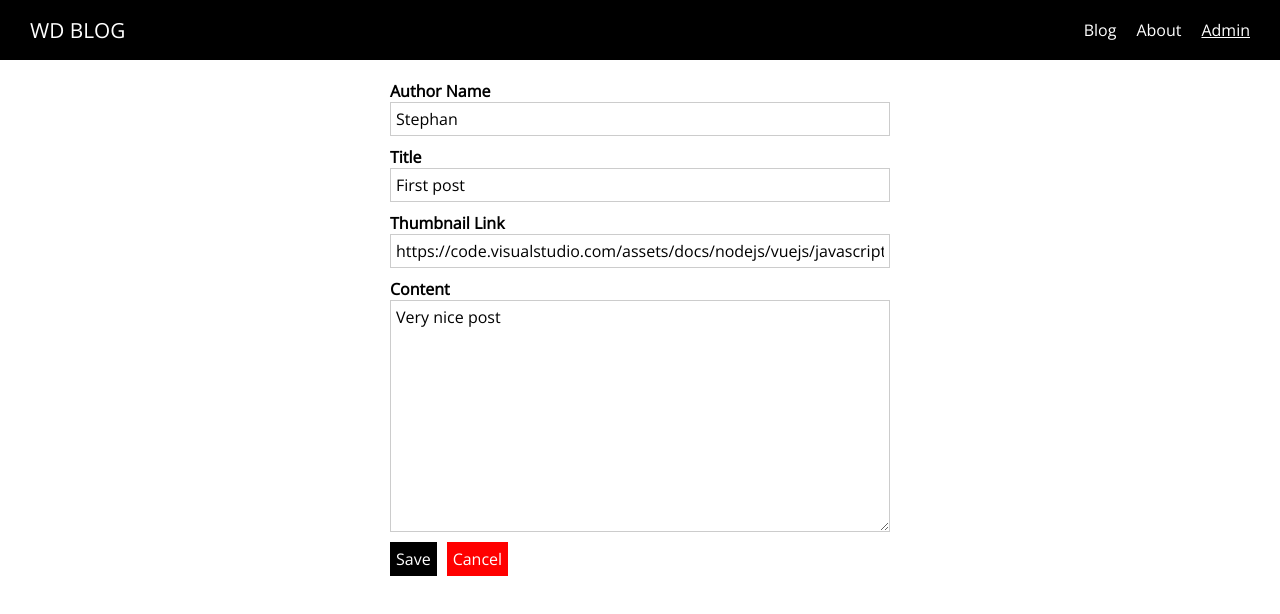
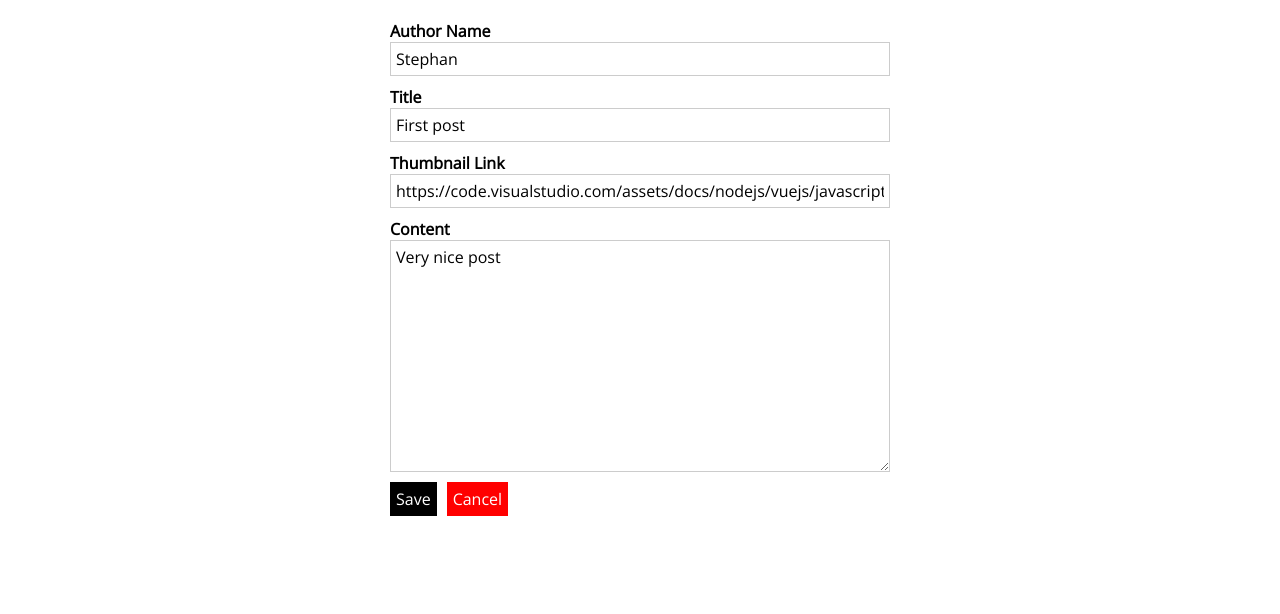
Before and after one commit to stephangriesel/learning-vuejs, a Nuxt app in the folder Projects/vue-blog/: page /admin/1 in a window 1280 px wide. Shown: the top 614 px of the page. Built offline with nearby package versions, Linux system fonts and the light colour scheme.

Commit message:
add admin layout & add error page

```diff
--- /dev/null
+++ b/Projects/vue-blog/layouts/admin.vue
@@ -0,0 +1,17 @@
+<template>
+  <div>
+    <nuxt />
+  </div>
+</template>
+
+<script></script>
+
+<style>
+html {
+  font-family: "Open Sans", sans-serif;
+}
+
+body {
+  margin: 0;
+}
+</style>
--- /dev/null
+++ b/Projects/vue-blog/layouts/error.vue
@@ -0,0 +1,22 @@
+<template>
+  <div class="error-page">
+    <h1>Oops, something went wrong!</h1>
+    <p>Back to <a href="/">main page</a>!</p>
+  </div>
+</template>
+
+<style scoped>
+.error-page {
+  text-align: center;
+}
+
+.error-page a {
+  text-decoration: none;
+  font-weight: bold;
+}
+
+.error-page a:hover,
+.error-page a:active {
+  color: salmon;
+}
+</style>
--- a/Projects/vue-blog/pages/admin/_postId/index.vue
+++ b/Projects/vue-blog/pages/admin/_postId/index.vue
@@ -10,6 +10,7 @@
 import AdminPostForm from "~/components/Admin/AdminPostForm.vue";
 
 export default {
+  layout: "admin",
   components: {
     AdminPostForm
   },
--- a/Projects/vue-blog/pages/admin/new-post/index.vue
+++ b/Projects/vue-blog/pages/admin/new-post/index.vue
@@ -10,6 +10,7 @@
 import AdminPostForm from "~/components/Admin/AdminPostForm.vue";
 
 export default {
+  layout: "admin",
   components: {
     AdminPostForm
   }
```
